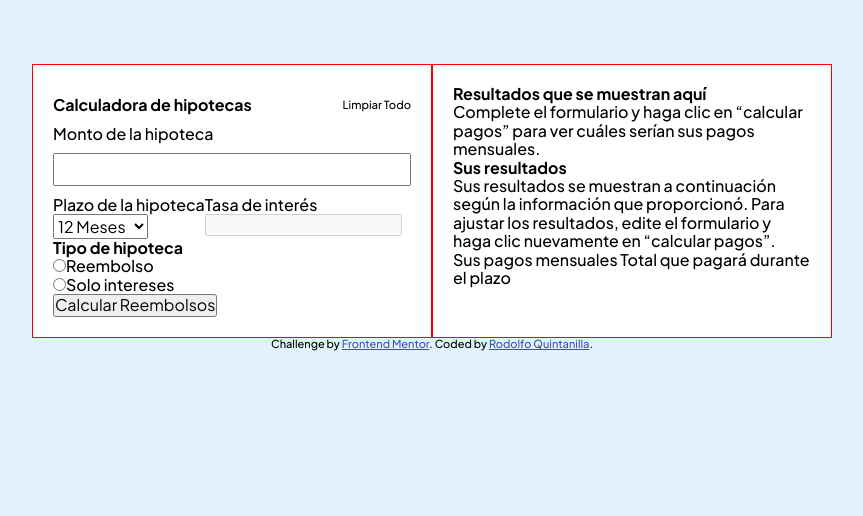
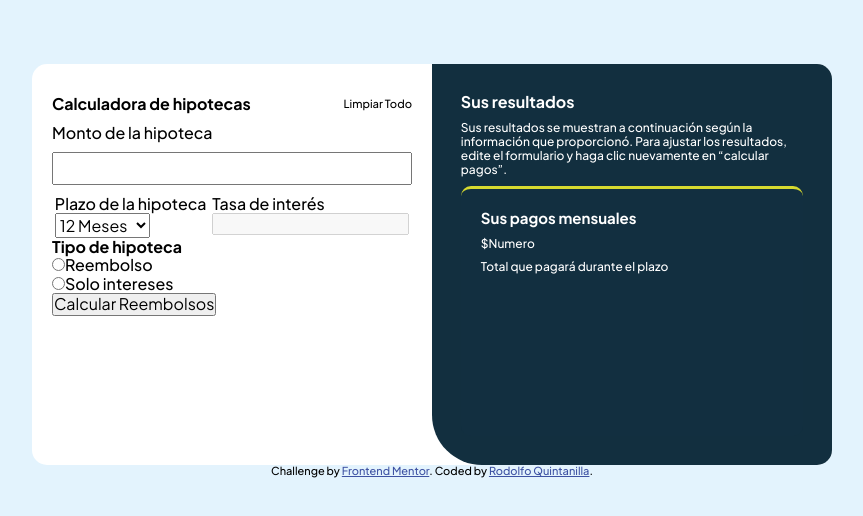
Before and after one commit to RodolfoQuintanilla/Mortgage-repayment-calculator, a plain HTML site: page index.html in a window 1280 px wide. Shown: the whole page, without its empty margins (208-1071 px from the left). Drawn offline with Linux system fonts and the light colour scheme.

Commit message:
05-cuadro dos

```diff
--- a/css/styles.css
+++ b/css/styles.css
@@ -31,10 +31,17 @@ body {
 }
 .boxUno,
 .boxDos {
-  border: 1px solid red;
-  padding: 20px;
   background-color: var(--White);
   width: 400px;
+
+}
+.boxUno{
+  border-radius: 15px 0 0 15px;
+  padding: 20px;
+}
+
+.boxDos{
+  border-radius: 0 15px 15px 0;
 }
 
 h1,h2,h3,h4,h5{
@@ -71,4 +78,62 @@ h1,h2,h3,h4,h5{
 
 .boxUno__info{
   display: flex;
+  justify-content: space-around;
 }
+
+
+
+
+
+
+
+
+
+
+/* cuadro Resultados */
+
+.boxDos__cub{
+  background-color: var( --Slate900);
+  height: 100%;
+  padding: 1.8rem;
+  color: var(--White);
+  border-radius:0 15px 15px 50px ;
+  text-align: center;
+}
+
+.boxDos__cub img{
+ width: 120px;
+
+}
+
+.boxDos__cub p{
+font-size: 12px;
+margin-top: 10px;
+}
+
+.resultado{
+  text-align: left;
+}
+
+
+.boxDos__caratula{
+  display: none;
+}
+
+.resultado__data{
+  border-top: 3px var(--Lime) solid;
+  width: 100%;
+  height: 250px;
+  margin-top: 10px;
+  padding: 20px;
+  border-radius: 10px;
+  background-color: hsla(201, 56%, 16%, 0.89);
+}
+
+.resultado__data h4{
+  font-size: 15px;
+}
+
+.resultado__pago{
+  font-size: 2rem;
+}
--- a/index.html
+++ b/index.html
@@ -42,7 +42,7 @@
       </div>
 
       <div class="boxUno__info">
-        <div>
+        <div class="boxUno__div">
           <label>Plazo de la hipoteca</label>
           <br>
           <select id="select1">
@@ -72,7 +72,12 @@
     </form>
 
     <section class="boxDos">
-      <div>
+      <div class="boxDos__cub">
+        <div class="boxDos__caratula">
+          <figure>
+            <img src="/assets/images/illustration-empty.svg" alt="">
+          </figure>
+
           <h3>Resultados que se muestran aquí</h3>
 
           <p> Complete el formulario y haga clic en “calcular pagos” para ver cuáles serían sus pagos mensuales.</p>
@@ -81,15 +86,21 @@
         </div>
         <!-- Completed results start -->
         <div class="resultado">
+          <div class="resultado__text">
+
           <h4>Sus resultados</h4>
 
-        <p> Sus resultados se muestran a continuación según la información que proporcionó. Para ajustar los resultados,
+          <p> Sus resultados se muestran a continuación según la información que proporcionó. Para ajustar los
+            resultados,
             edite el formulario y haga clic nuevamente en “calcular pagos”.
           </p>
-        <div>
-          Sus pagos mensuales
 
-          Total que pagará durante el plazo
+
+          <div class="resultado__data" >
+          <h4>Sus pagos mensuales</h4>
+<p class="resultado__pago">$Numero</p>
+         <p>Total que pagará durante el plazo</p>
+          </div>
         </div>
       </div>
     </section>
```
Lines whose indentation alone changed are shown as unchanged.
